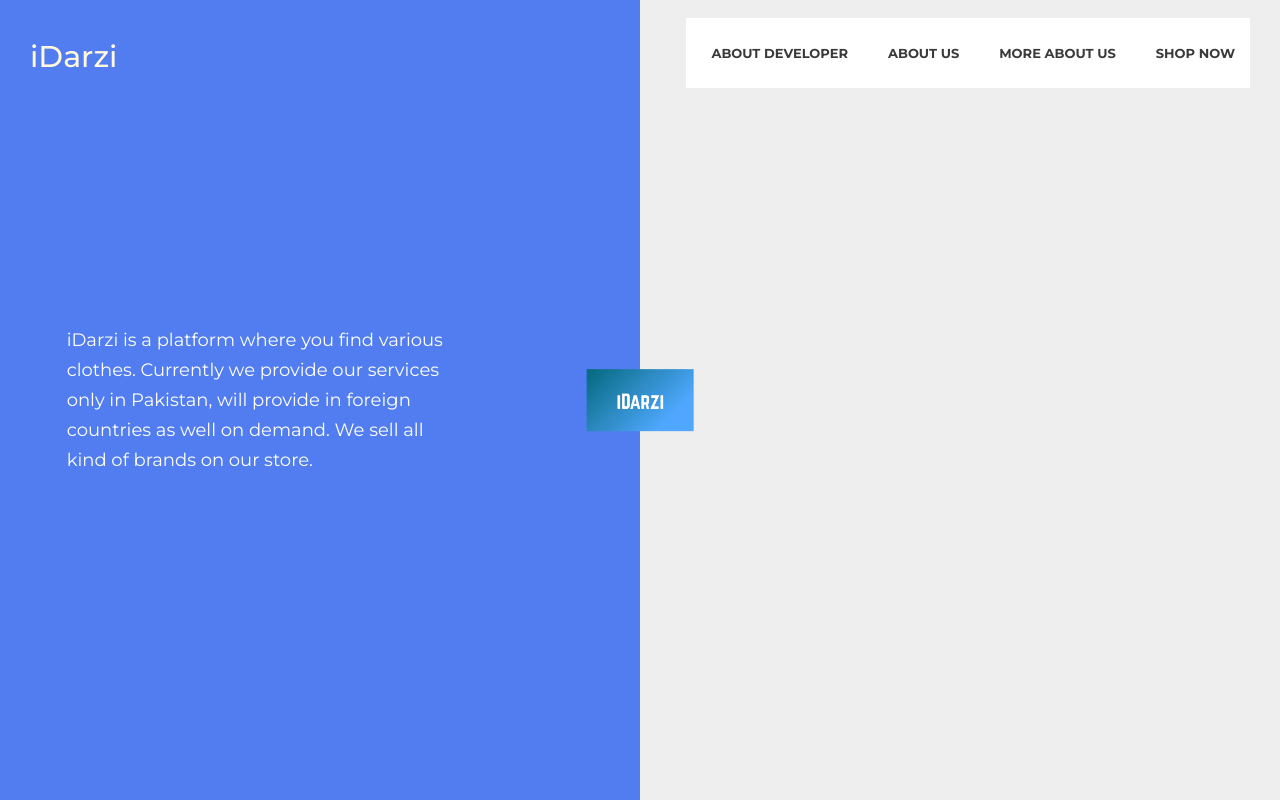
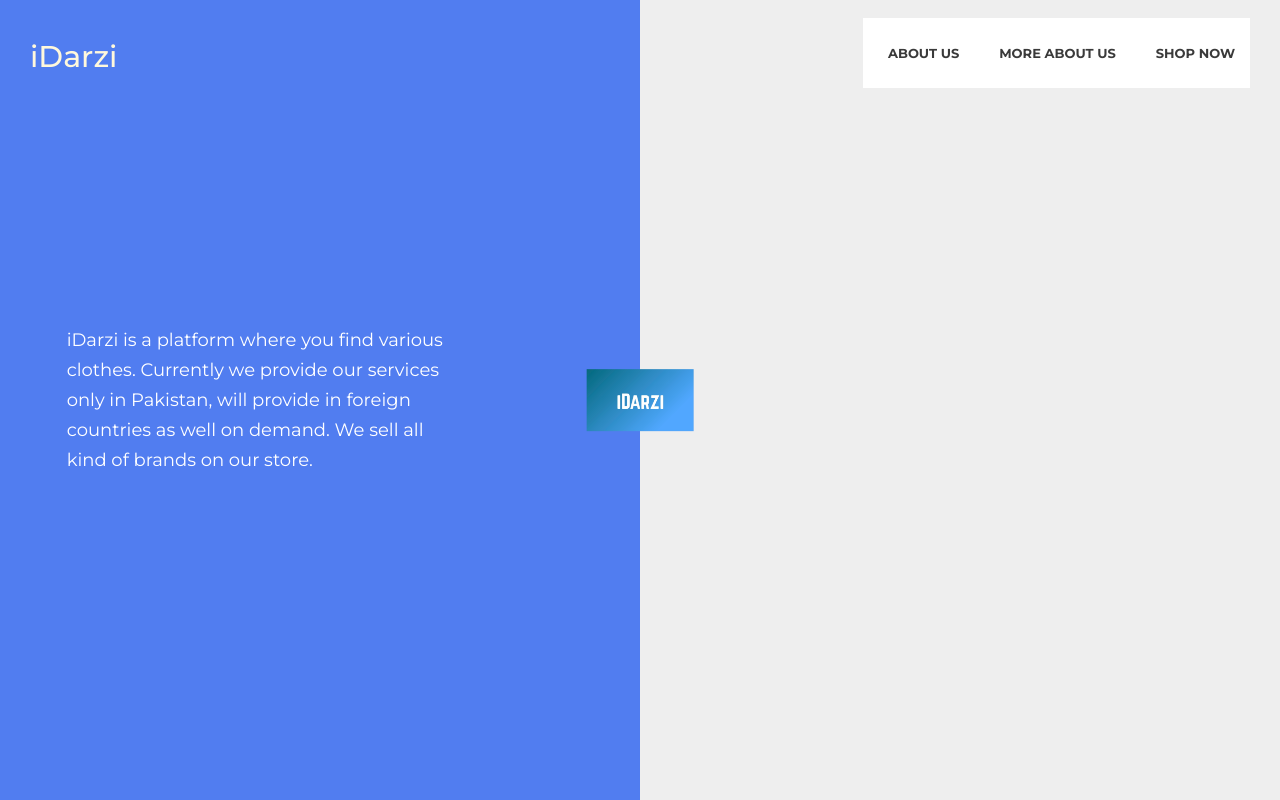
Before and after one commit to Syed-AbdulWahab/iDarzi, a plain HTML site: page index.html in a window 1280 px wide. Shown: the top 800 px of the page. Drawn offline with nearby package versions, Linux system fonts and the light colour scheme; a script that the page names is missing.

Commit message:
Update index.html

```diff
--- a/index.html
+++ b/index.html
@@ -44,7 +44,7 @@ https://www.tooplate.com/view/2112-brunch
                             <!-- <li class='active'><a href="index.html">Main Features</a></li> -->
                             <!-- <li><a href="#">Products</a>
                                 <ul class="sub-menu"> -->
-                                    <li><a href="#developer">About developer</a></li>
+<!--                                     <li><a href="#developer">About developer</a></li> -->
                                     <li><a href="#About us">About us</a></li>
                                     <li><a href="#More about us">More about us</a></li>
                                     <li><a href="https://www.instagram.com/i.darzi.online/">Shop now </a></li>
@@ -99,7 +99,7 @@ https://www.tooplate.com/view/2112-brunch
         </div>
     </div>
 
-
+<!--
     <div class="template-presentation" id="developer">
         <div class="container">
             <div class="col-md-7 hidden-xs hidden-sm">
@@ -125,8 +125,8 @@ https://www.tooplate.com/view/2112-brunch
                 <div class="right-content">
                     <div class="author-image">
                         <img src="img/wahab.jpg" alt="">
-                        <!-- <img src="img/template-author.png" alt=""> -->
-                    </div>
+                        <!-- <img src="img/template-author.png" alt=""> --> -->
+<!--                     </div>
                     <h4>A self taught programmer who has skils in IT along with it i've good skills in some civil softwares  which I sometimes serve my services as a freelancer.  </h4>
                     <div class="blue-button">
                         <a href="https://www.instagram.com/syed_abdulwahab_ali/">Instagram</a>
@@ -135,11 +135,11 @@ https://www.tooplate.com/view/2112-brunch
             </div>
             <div class="col-md-7 hidden-lg hidden-md">
                 <div class="left-image">
-                    <!-- <img src="img/template-image.png" alt=""> -->
-                </div>
+                    <!-- <img src="img/template-image.png" alt=""> --> -->
+<!--                 </div>
             </div>
         </div>
-    </div>
+    </div> -->
 
 
     <div class="left-right-image" id="About us">
```
